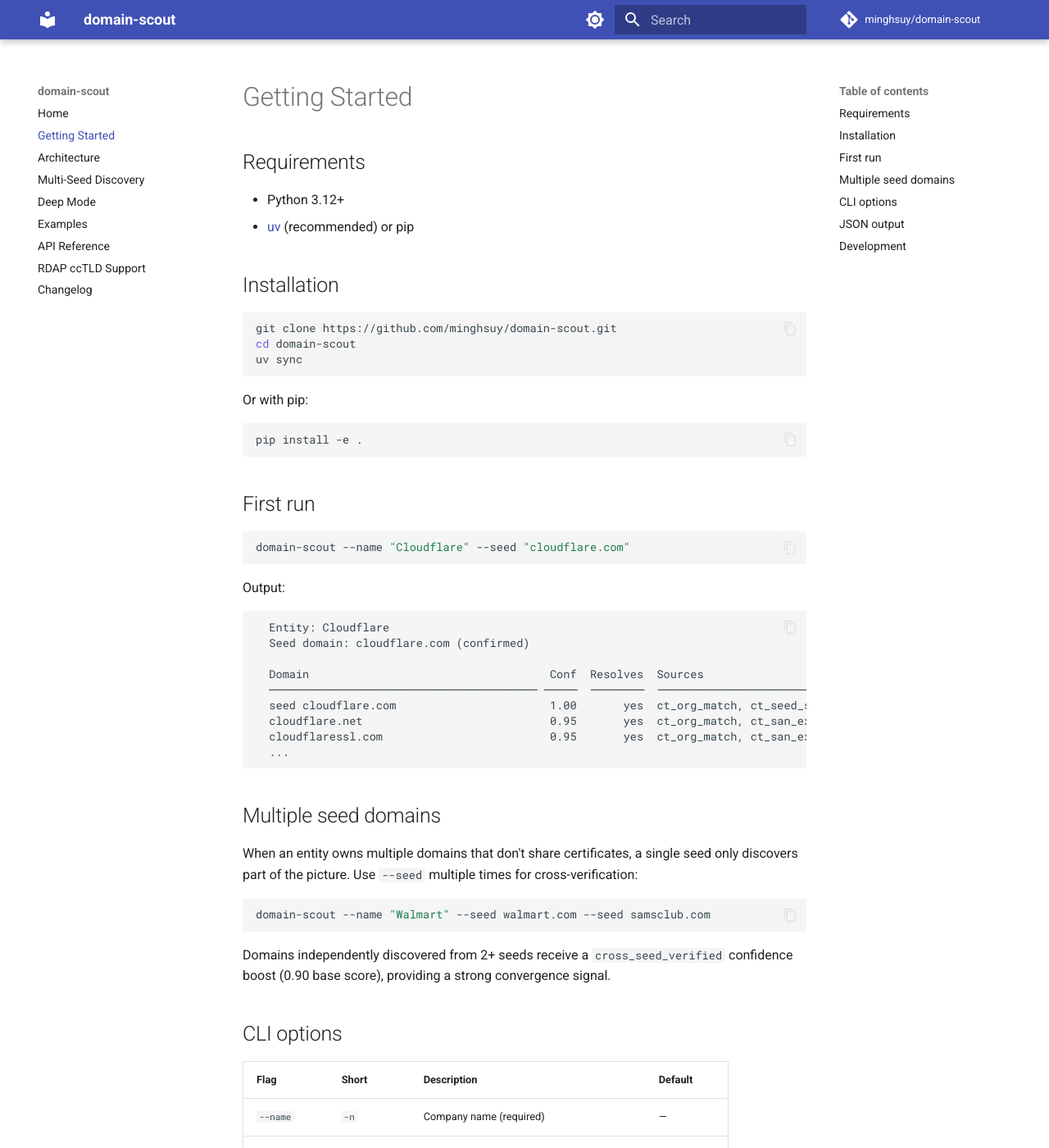
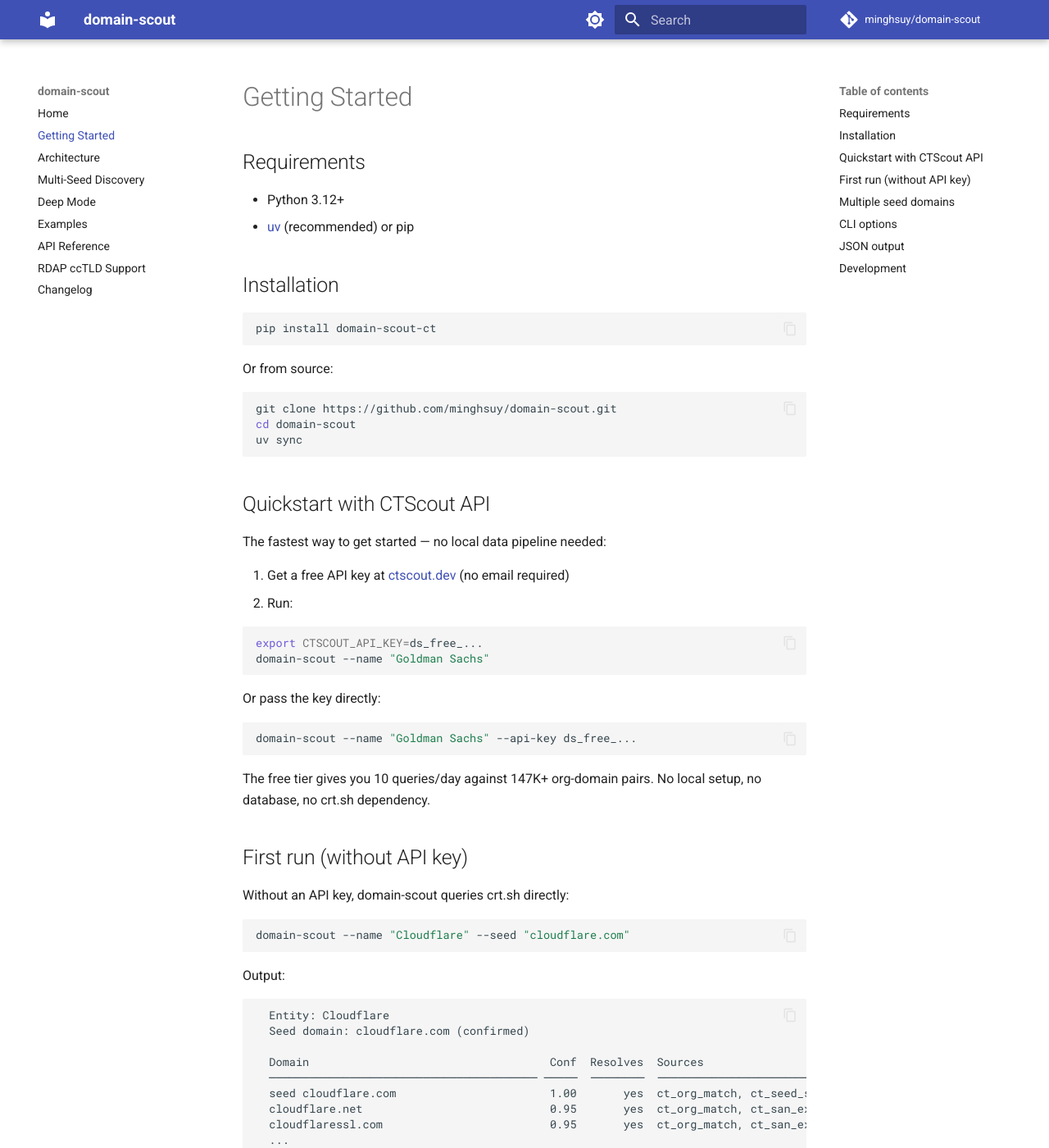
Before and after one commit to minghsuy/domain-scout, an MkDocs documentation site: the page built from docs/getting-started.md, in a window 1280 px wide and 1400 px high. Shown: the whole window at 82% size. Built offline with MkDocs 1.6.1 and Material for MkDocs 9.7.7, drawn with Linux system fonts in a browser that asks for light colours; comment, search, counter and statistics services are not loaded; some of the changed text lies outside the part shown.

Commit message:
Update docs: CTScout API quickstart, pip install, --api-key flag (#107)
- Lead with pip install (not git clone)
- Add CTScout API quickstart section (zero local setup)
- Add --api-key to CLI options table

Co-authored-by: Ming Yang <minghsuy@users.noreply.github.com>
Co-authored-by: Claude Opus 4.6 (1M context) <noreply@anthropic.com>

````diff
--- a/docs/getting-started.md
+++ b/docs/getting-started.md
@@ -8,18 +8,40 @@
 ## Installation
 
 ```bash
+pip install domain-scout-ct
+```
+
+Or from source:
+
+```bash
 git clone https://github.com/minghsuy/domain-scout.git
 cd domain-scout
 uv sync
 ```
 
-Or with pip:
+## Quickstart with CTScout API
+
+The fastest way to get started — no local data pipeline needed:
+
+1. Get a free API key at [ctscout.dev](https://ctscout.dev) (no email required)
+2. Run:
 
 ```bash
-pip install -e .
+export CTSCOUT_API_KEY=ds_free_...
+domain-scout --name "Goldman Sachs"
 ```
 
-## First run
+Or pass the key directly:
+
+```bash
+domain-scout --name "Goldman Sachs" --api-key ds_free_...
+```
+
+The free tier gives you 10 queries/day against 147K+ org-domain pairs. No local setup, no database, no crt.sh dependency.
+
+## First run (without API key)
+
+Without an API key, domain-scout queries crt.sh directly:
 
 ```bash
 domain-scout --name "Cloudflare" --seed "cloudflare.com"
@@ -61,6 +83,7 @@ Domains independently discovered from 2+ seeds receive a `cross_seed_verified` c
 | `--profile` | `-p` | Discovery profile: `broad`, `balanced`, `strict` | `balanced` |
 | `--output` | `-o` | Output format: `table` or `json` | `table` |
 | `--timeout` | | Total timeout in seconds | `120` |
+| `--api-key` | | CTScout API key (or `CTSCOUT_API_KEY` env var) | — |
 | `--verbose` | `-v` | Verbose logging | `false` |
 
 ## JSON output
````
